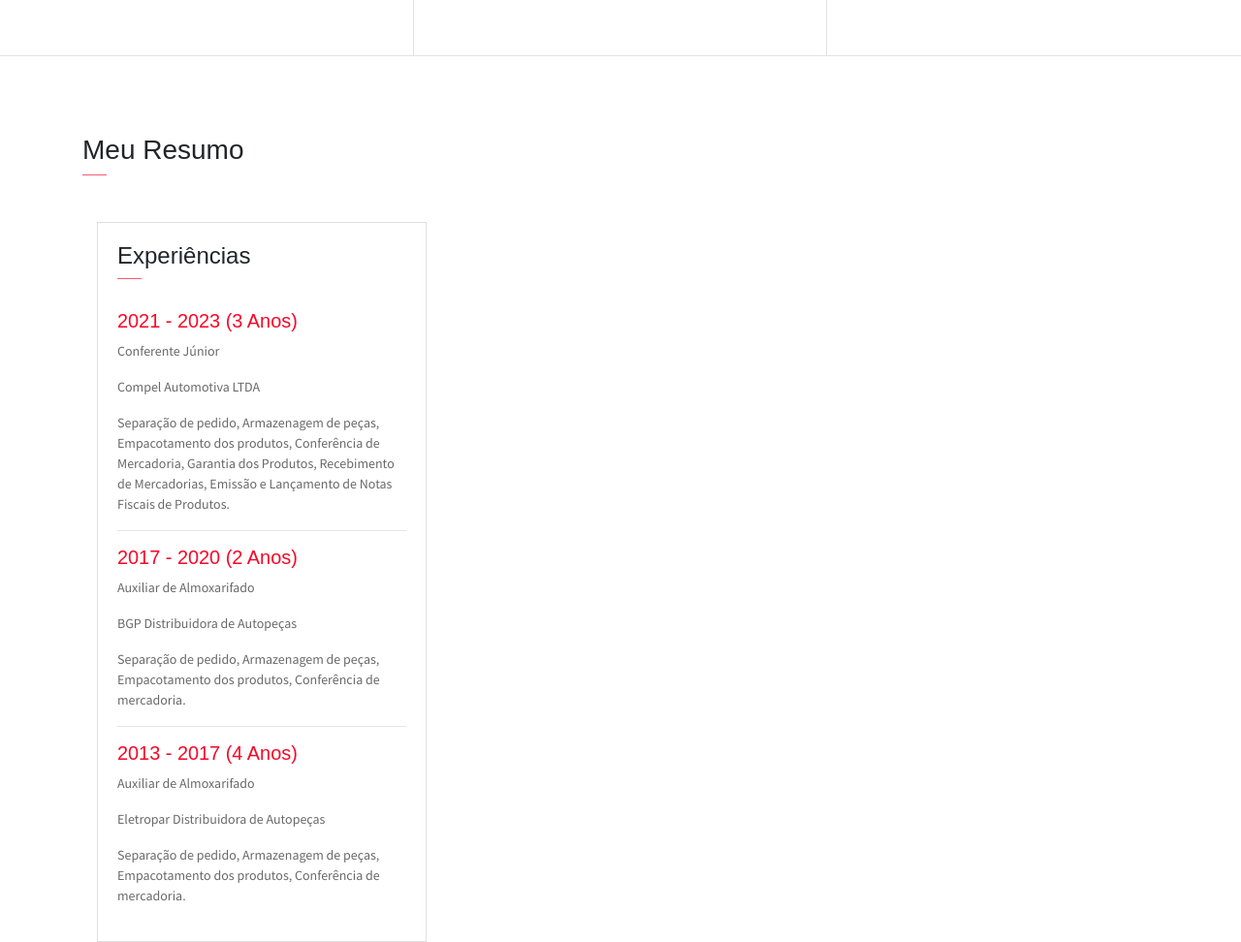
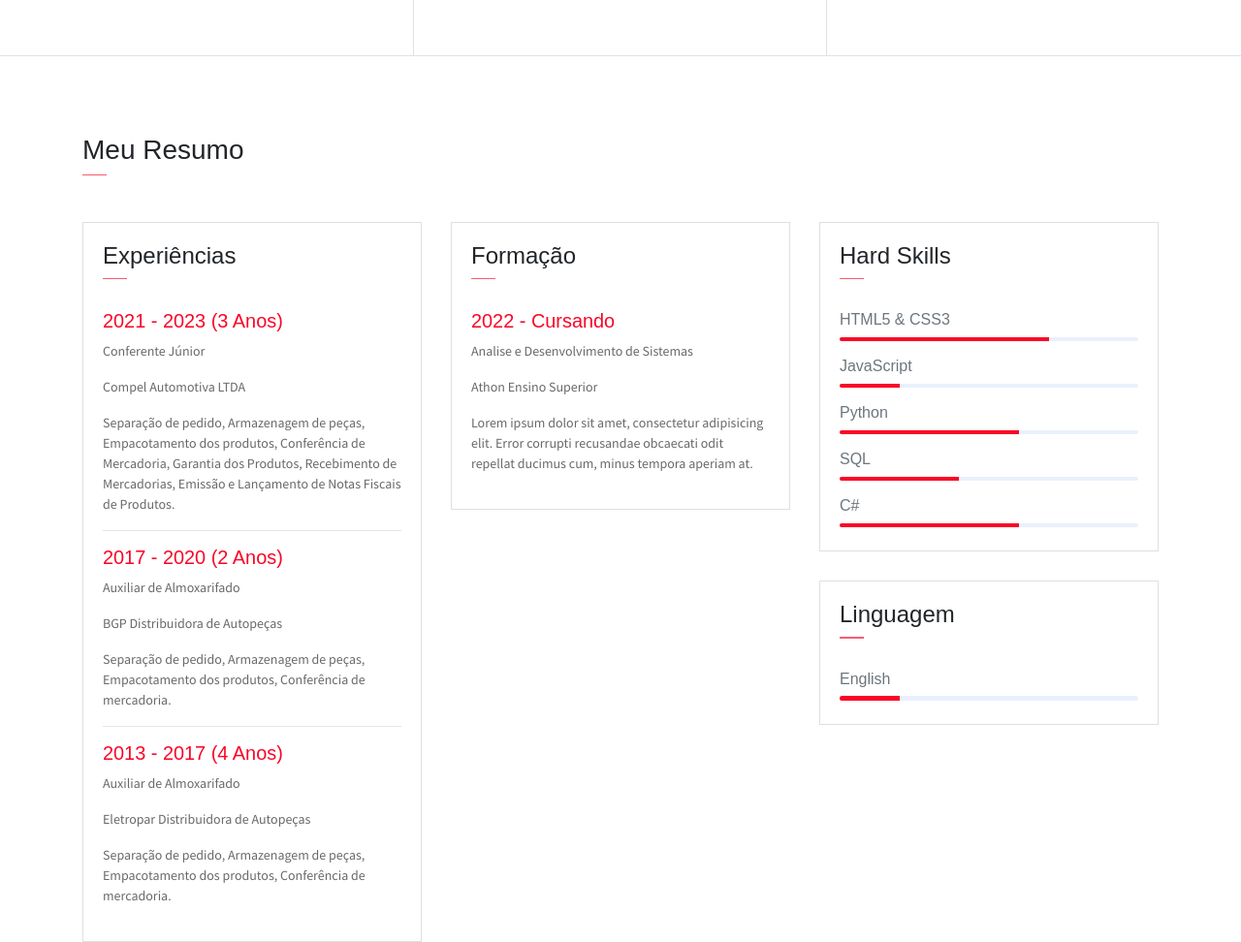
Before and after one commit to GustavoAlessio/Portifolio-Gustavo-Gabriel, a website: page index.html in a window 1280 px wide. Shown: the part 1630-2602 px from the top of the page at 97% size. Drawn offline with Linux system fonts and the light colour scheme; some packages are replaced by stand-ins of ours; files that its build step writes are made by us from their sources; files whose address does not match are found by name.

Commit message:
Update index.html

```diff
--- a/index.html
+++ b/index.html
@@ -120,12 +120,11 @@
             </div>
         </div>
     </div>
-
-    <!--Resume Section-->
-    <section class="section" id="resume">
+ <section class="section" id="resume">
         <div class="container">
             <h3 class="font-weight-light">Meu Resumo</h3>
             <span class="line mb-5"></span>
+            <div class="row">
                 <div class="col-md-6 col-lg-4">
                     <div class="card">
                        <div class="card-header">
```
